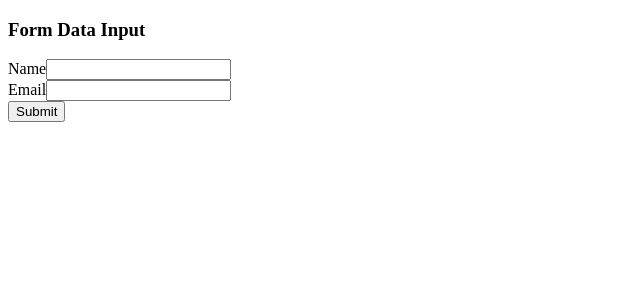
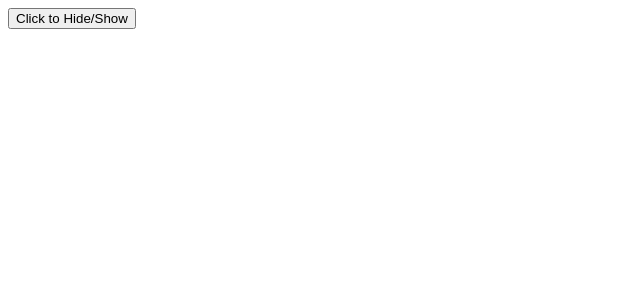
Before and after one commit to frontendrocks/react-controlledInput, a React (Vite) app: page / in a window 1280 px wide. Shown: the top 300 px of the page, without its empty margins (0-640 px from the left). Built offline with nearby package versions, Linux system fonts and the light colour scheme.

Commit message:
custom hook toggle

```diff
--- a/src/App.jsx
+++ b/src/App.jsx
@@ -1,12 +1,9 @@
 
 import './App.css'
-// import Users from './Users';
-// import ControlledInput from './ControlledInput';
-// import AddListUsers from './AddListUsers'
-// import MultipleInput from './MultipleInput';
+
 // import {books} from './data.js';
-// import Counter from './Counter'
-import FormDataInput from './FormDataInput'
+
+import Toggle from './customHook/Toggle';
 
 function App() {
 
@@ -18,12 +15,8 @@ function App() {
 
   return (
     <>
-      <FormDataInput />
-      {/* <MultipleInput /> */}
-      {/* <ControlledInput /> */}
-      {/* <AddListUsers /> */}
-      {/* <Users /> */}
-      {/* <Counter /> */}
+      <Toggle />
+
       {/* <h2>React App</h2>
       {books.map((book) => {
         // const { author, img, title, id } = book;
--- a/src/FormDataInput.jsx
+++ b/src/FormDataInput.jsx
@@ -1,18 +1,30 @@
 import React, { useState } from 'react'
 
 const FormDataInput = () => {
-    const [value, setValue] = useState('');
+    const [value, setValue] = useState(0);
     const handleSubmit = (e) => {
         e.preventDefault();
-        const formData1 = new FormData(e.currentTarget);
-        const name = formData1.get('name');
-        const email = formData1.get('email');
+      const formData1 = new FormData(e.currentTarget);
 
-        console.log(name,email);
+      // Individual calls
+        // const name = formData1.get('name');
+        // const email = formData1.get('email');
+
+      // console.log([...formData1.entries()]);
+      // Form Entries is javascript code
+      const userInfo = Object.fromEntries(formData1);
+
+      // For reset
+
+      console.log(userInfo);
+      setValue(value+1)
+       e.currentTarget.reset();
+
         // const formData = new FormData(e.cu)
     }
   return (
     <div>
+      {value}
        <form onSubmit={handleSubmit}>
         <h3>Form Data Input</h3>
         <div className='row'>
--- /dev/null
+++ b/src/customHook/Toggle.jsx
@@ -0,0 +1,16 @@
+
+import useToggle from './customHookToggle';
+
+const Toggle = () => {
+
+  const {show, toggleHideShow} = useToggle(false)
+    // useEffect(toggleHideShow(), [])
+  return (
+      <div>
+      {show && <h3>Hey Toggle playing111</h3>}
+      <button onClick={toggleHideShow}>Click to Hide/Show</button>
+    </div>
+  )
+}
+
+export default Toggle
--- /dev/null
+++ b/src/customHook/customHookToggle.jsx
@@ -0,0 +1,13 @@
+import React, { useEffect, useState } from 'react'
+
+const useToggle = (defaultValue) => {
+
+    const [show, setShow] = useState(defaultValue);
+
+    const toggleHideShow = () => {
+        setShow(!show);
+    }
+    return {show, toggleHideShow}
+}
+
+export default useToggle;
```
